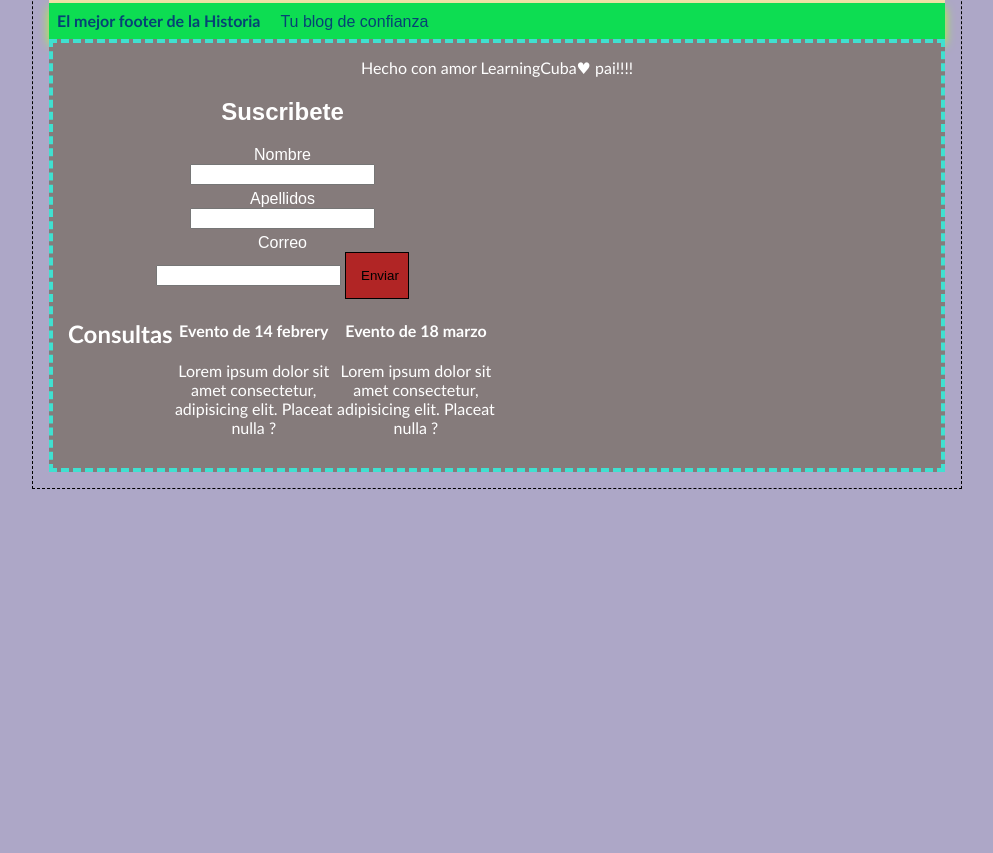
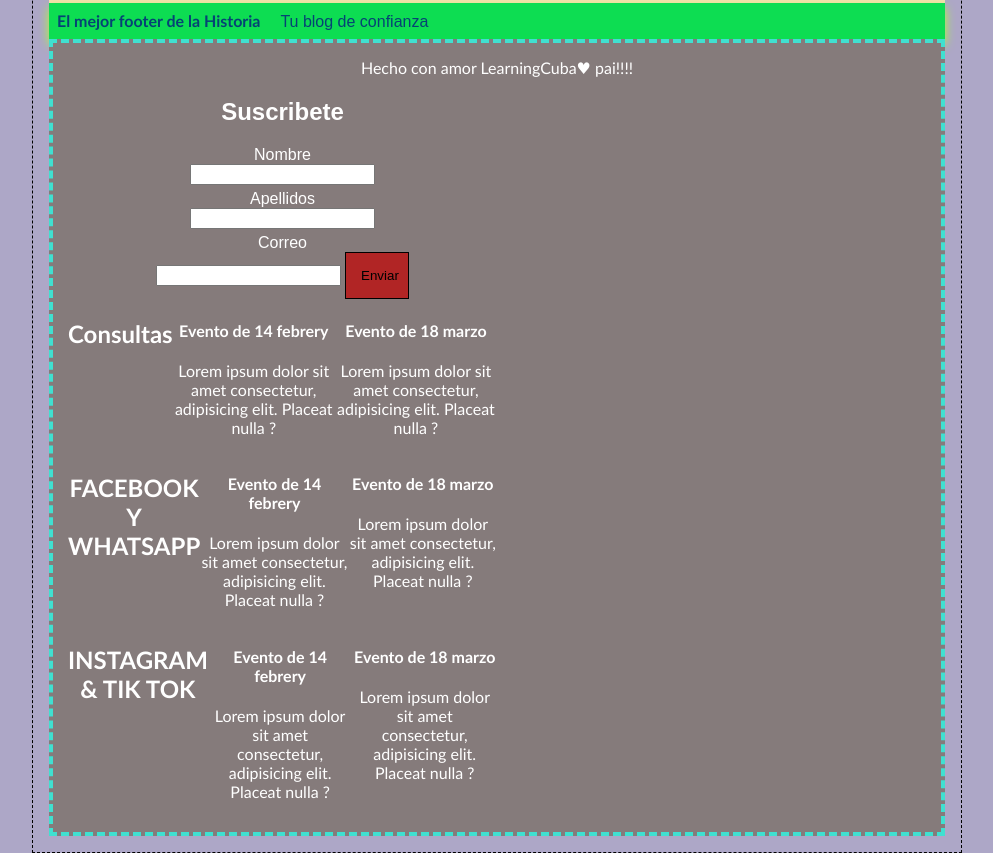
Before and after one commit to pbp15/hyperblog, a plain HTML site: page articulo.html in a window 1280 px wide. Shown: the part 1763-2616 px from the top of the page, without its empty margins (143-1136 px from the left). Before the commit the page ends 2252 px from the top, so only its background shows below. Drawn offline with nearby package versions, Linux system fonts and the light colour scheme.

Commit message:
AGREGAMOS REDES SOCIALES AL FOOTER

```diff
--- a/articulo.html
+++ b/articulo.html
@@ -168,6 +168,36 @@
       </div>
 
 
+      <div id="eventos_general">
+        <h2>FACEBOOK Y WHATSAPP</h2>
+        <div id="evento1">
+          <h4>Evento de 14 febrery</h4>
+
+          <p>Lorem ipsum dolor sit amet consectetur, adipisicing elit. Placeat nulla ?</p>
+        </div>
+        <div id="evento1">
+          <h4>Evento de 18 marzo</h4>
+          <p>Lorem ipsum dolor sit amet consectetur, adipisicing elit. Placeat nulla ?</p>
+        </div>
+      </div>
+
+
+      <div id="eventos_general">
+        <h2>INSTAGRAM & TIK TOK</h2>
+        <div id="evento1">
+          <h4>Evento de 14 febrery</h4>
+
+          <p>Lorem ipsum dolor sit amet consectetur, adipisicing elit. Placeat nulla ?</p>
+        </div>
+        <div id="evento1">
+          <h4>Evento de 18 marzo</h4>
+          <p>Lorem ipsum dolor sit amet consectetur, adipisicing elit. Placeat nulla ?</p>
+        </div>
+
+
+      </div>
+
+
     </div>
   </div>
 
```
